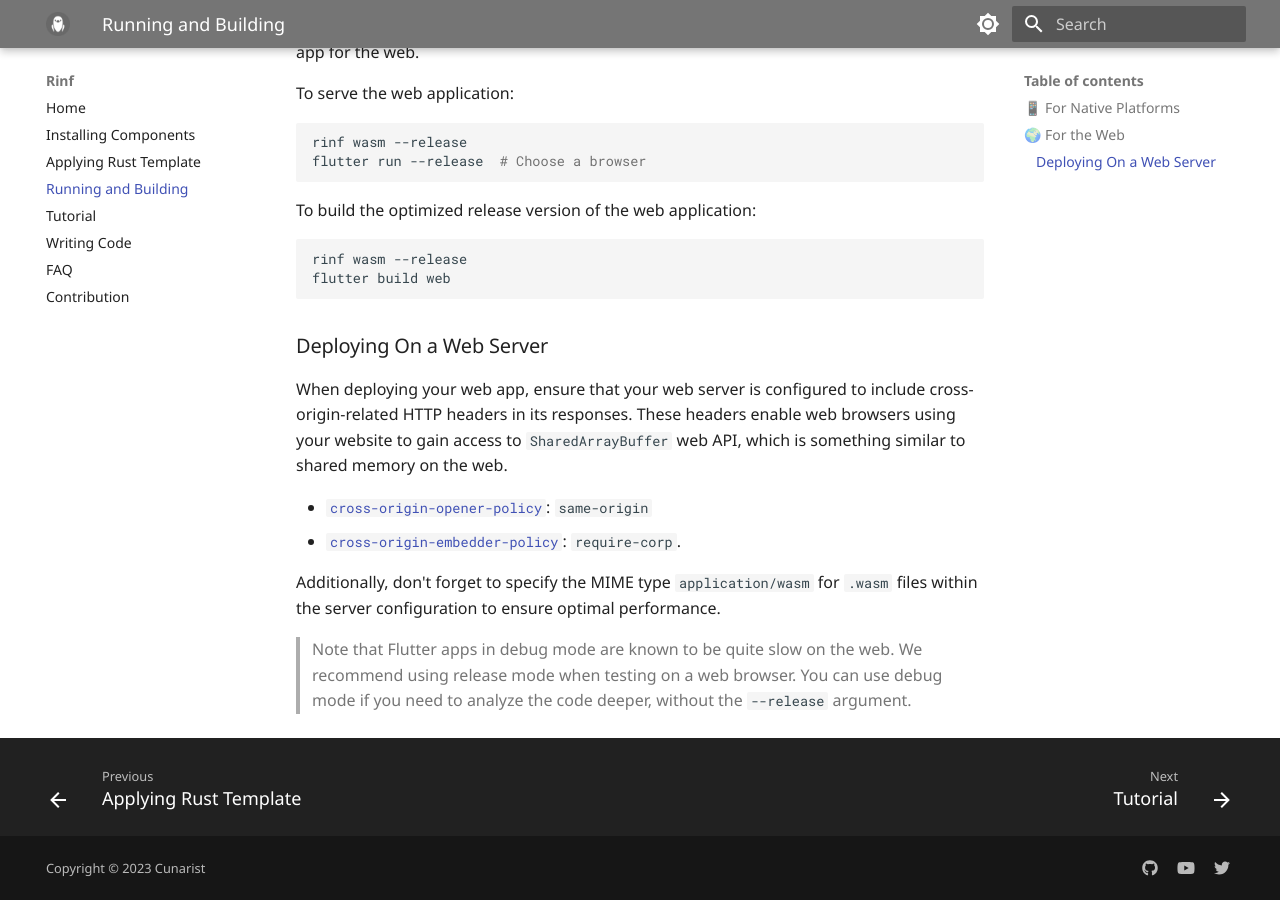
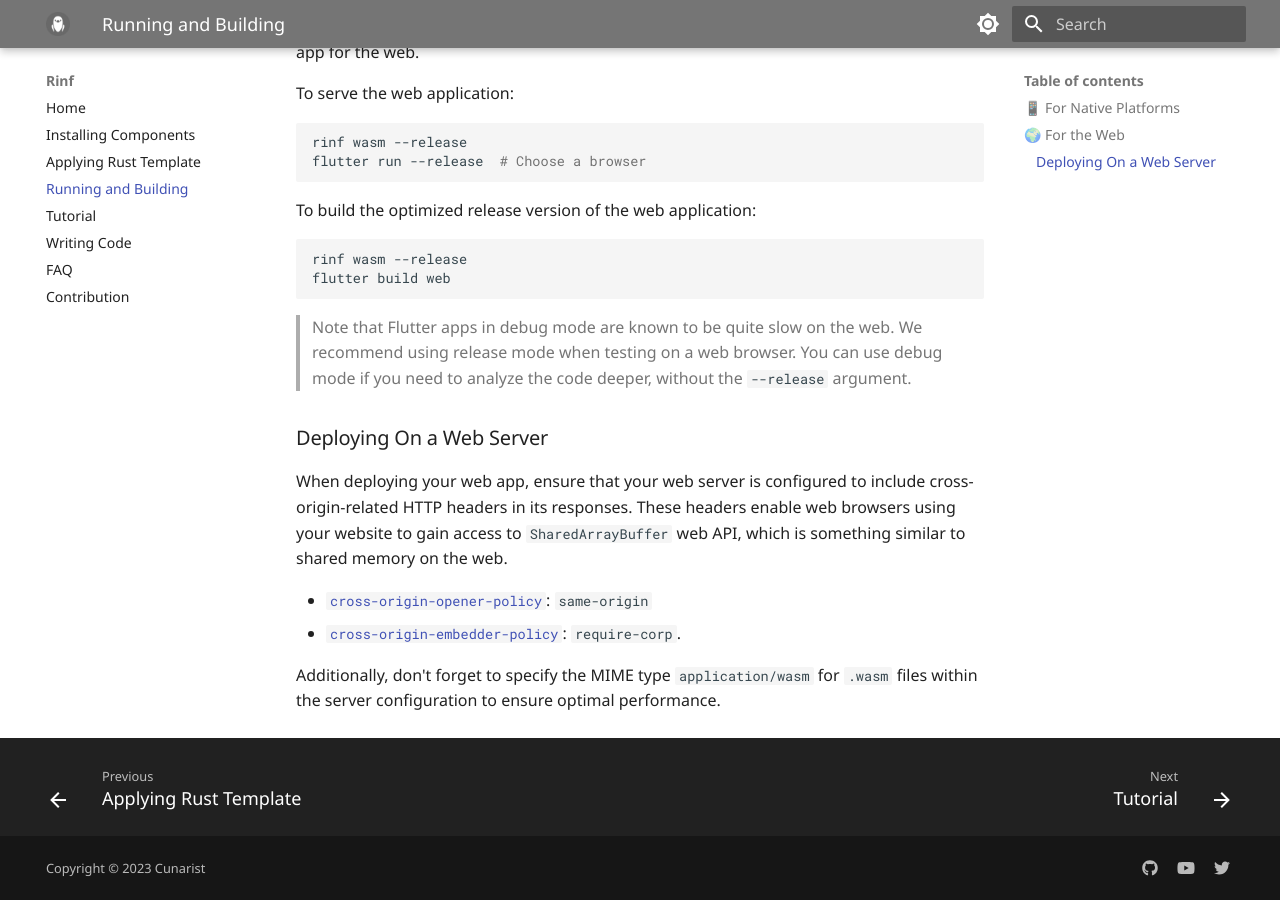
Before and after one commit to cunarist/rinf, an MkDocs documentation site: the page built from documentation/docs/running-and-building.md, in a window 1280 px wide and 900 px high, scrolled down 554 px. Built offline with MkDocs 1.6.1 and Material for MkDocs 9.7.7, drawn with Linux system fonts in a browser that asks for light colours; some of the changed lines change nothing that is shown.

Commit message:
Organize guides

````diff
--- a/documentation/docs/running-and-building.md
+++ b/documentation/docs/running-and-building.md
@@ -34,6 +34,8 @@ rinf wasm --release
 flutter build web
 ```
 
+> Note that Flutter apps in debug mode are known to be quite slow on the web. We recommend using release mode when testing on a web browser. You can use debug mode if you need to analyze the code deeper, without the `--release` argument.
+
 ### Deploying On a Web Server
 
 When deploying your web app, ensure that your web server is configured to include cross-origin-related HTTP headers in its responses. These headers enable web browsers using your website to gain access to `SharedArrayBuffer` web API, which is something similar to shared memory on the web.
@@ -42,5 +44,3 @@ When deploying your web app, ensure that your web server is configured to includ
 - [`cross-origin-embedder-policy`](https://developer.mozilla.org/en-US/docs/Web/HTTP/Headers/Cross-Origin-Embedder-Policy): `require-corp`.
 
 Additionally, don't forget to specify the MIME type `application/wasm` for `.wasm` files within the server configuration to ensure optimal performance.
-
-> Note that Flutter apps in debug mode are known to be quite slow on the web. We recommend using release mode when testing on a web browser. You can use debug mode if you need to analyze the code deeper, without the `--release` argument.
````
